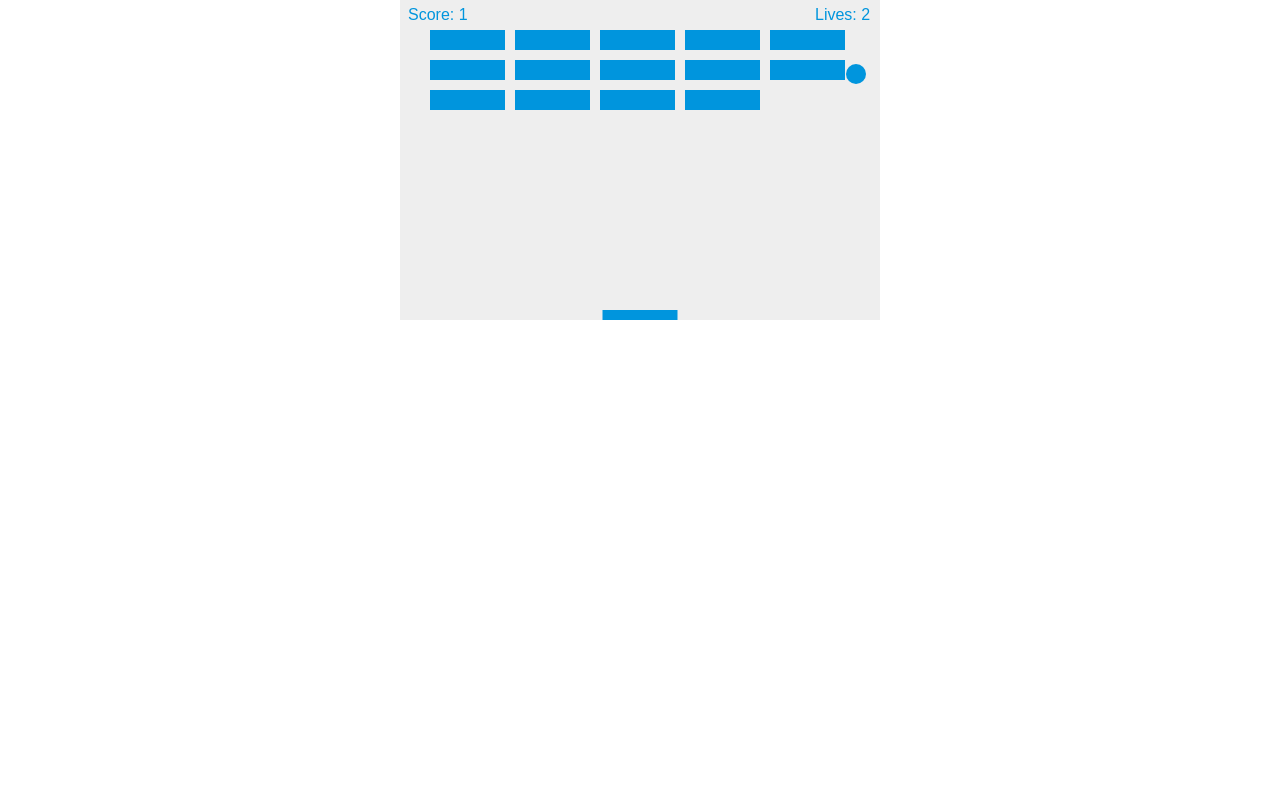
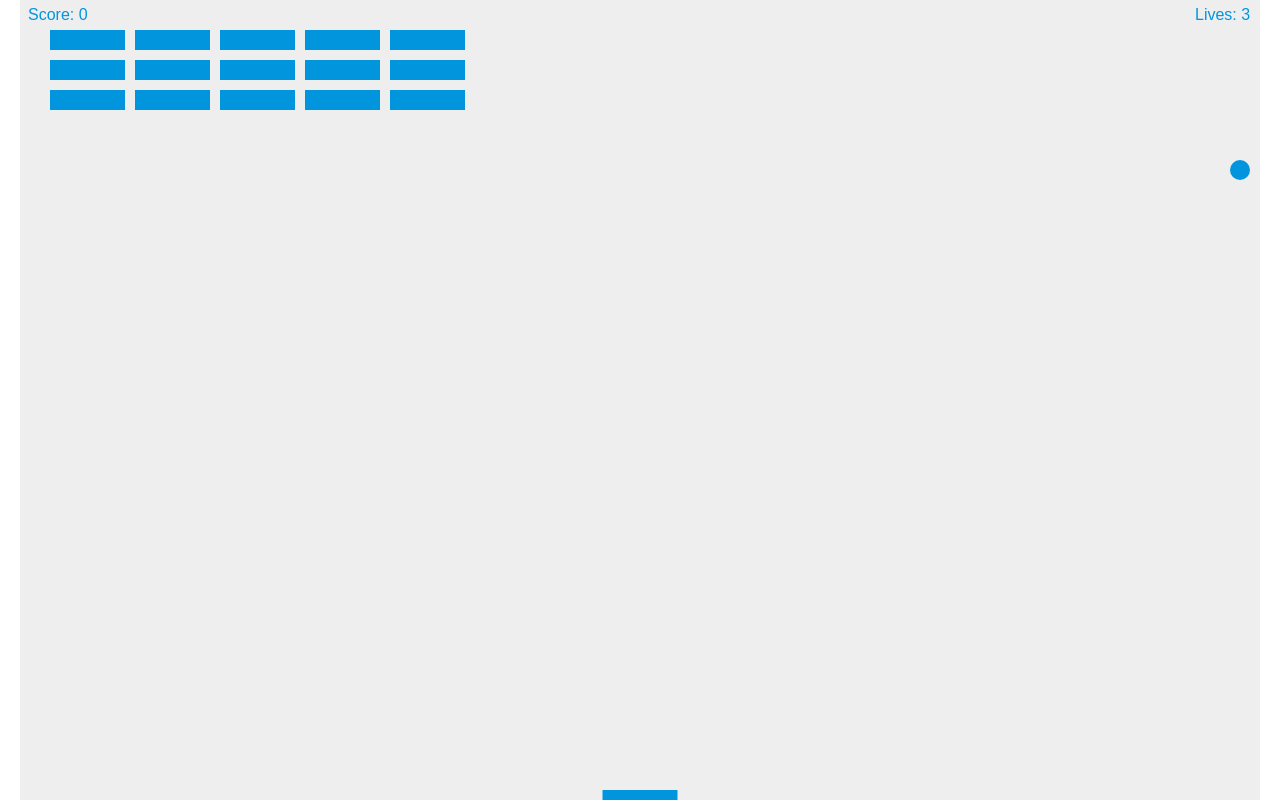
Before and after one commit to starlightromero/breakout-game, a plain HTML site: page index.html in a window 1280 px wide. Drawn offline with Linux system fonts and the light colour scheme.

Commit message:
made canvas bigger

```diff
--- a/index.html
+++ b/index.html
@@ -10,7 +10,7 @@
 
 <body>
 
-  <canvas id="myCanvas" width="480" height="320"></canvas>
+  <canvas id="myCanvas" width="1240px" height="800px"></canvas>
 
 </body>
 
```
